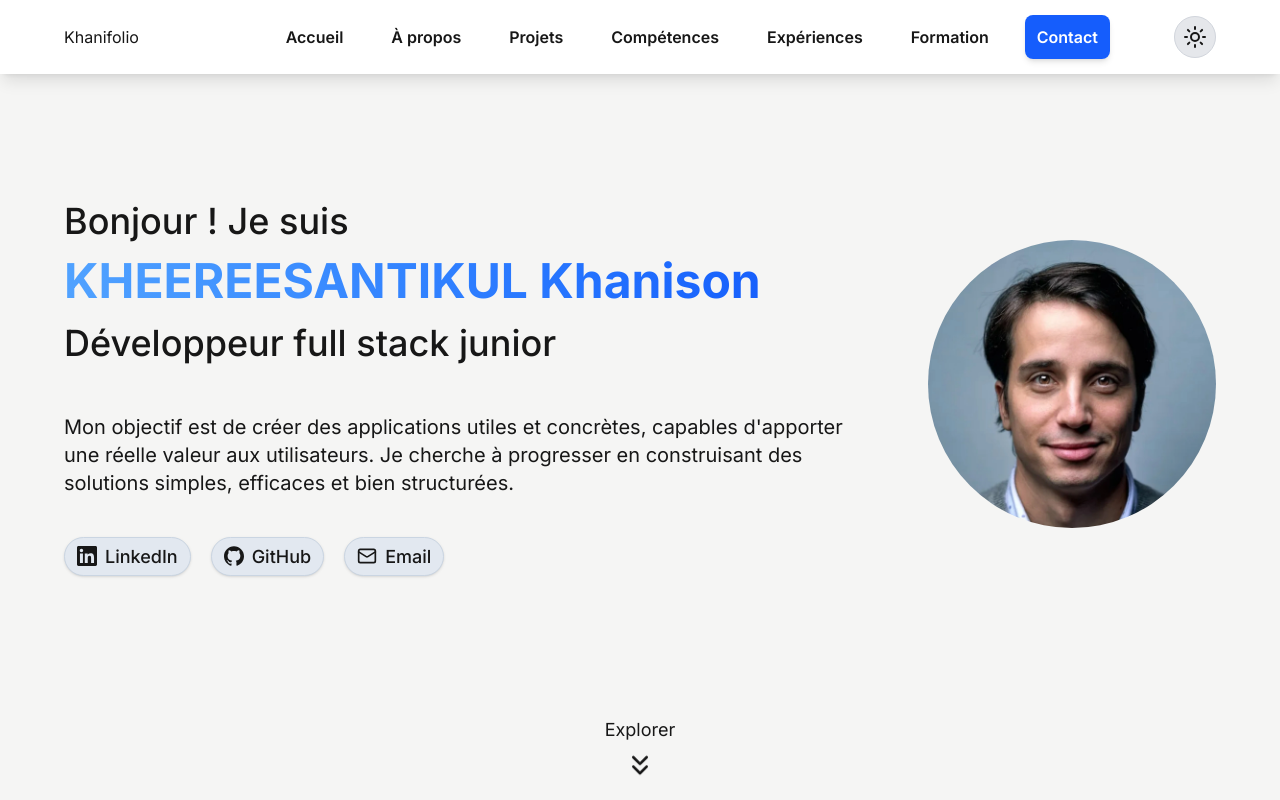
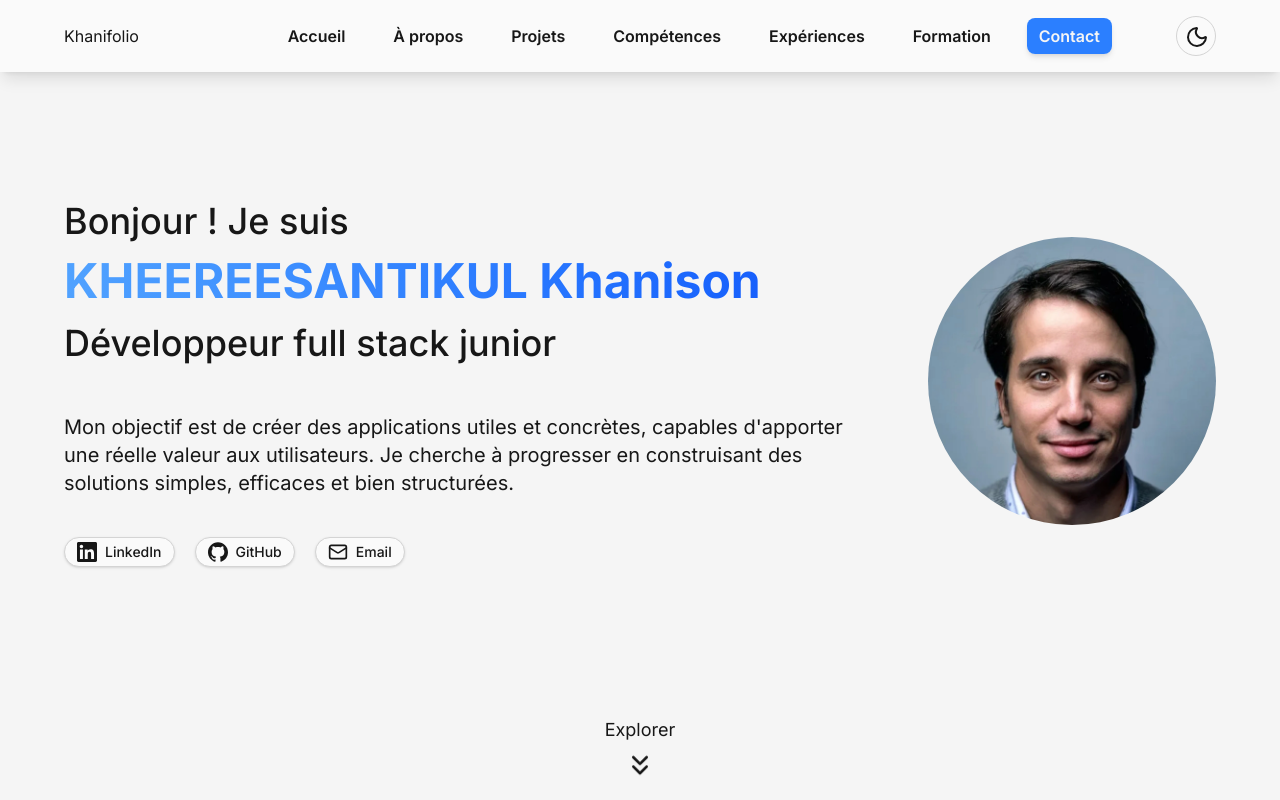
Before and after one commit to khanison-kh/portfolio, a Next.js app: page / in a window 1280 px wide. Shown: the top 800 px of the page. Built offline with nearby package versions, Linux system fonts and the light colour scheme.

Commit message:
added dark theme

```diff
--- a/app/globals.css
+++ b/app/globals.css
@@ -1,4 +1,53 @@
 @import "tailwindcss";
+
+@custom-variant dark (&:where(.dark, .dark *));
+
+@theme {
+  --color-canvas: var(--bg-canvas);
+  --color-surface: var(--bg-surface);
+  --color-subtle: var(--bg-subtle);
+  --color-border: var(--border);
+  --color-surface-inverted: var(--bg-inverted);
+  --color-fg-primary: var(--fg-primary);
+  --color-fg-secondary: var(--fg-secondary);
+  --color-fg-inverted: var(--fg-inverted);
+  --color-accent-solid: var(--accent-solid);
+  --color-accent-fg: var(--accent-fg);
+}
+
+/* LIGHT */
+:root {
+  --bg-canvas: oklch(97% 0 0);
+  --bg-surface: oklch(98.5% 0 0);
+  --bg-subtle: oklch(92.191% 0.0001 271.152 / 0.936);
+  --bg-inverted: oklch(20.8% 0.042 265.755);
+
+  --border: oklch(87% 0 0);
+
+  --fg-primary: oklch(20.5% 0 0);
+  --fg-secondary: oklch(55.6% 0 0);
+  --fg-inverted: oklch(98.5% 0 0);
+
+  --accent-solid: oklch(62.3% 0.214 259.815);
+  --accent-fg: oklch(97% 0 0);
+}
+
+/* DARK */
+.dark {
+  --bg-canvas: oklch(12.9% 0.042 264.695);
+  --bg-surface: oklch(20.8% 0.042 265.755);
+  --bg-subtle: oklch(12.773% 0.01082 259.659 / 0.726);
+  --bg-inverted: oklch(98.5% 0 0);
+
+  --border: oklch(29.3% 0.022 261.325);
+
+  --fg-primary: oklch(98.5% 0 0);
+  --fg-secondary: oklch(70.8% 0 0);
+  --fg-inverted: oklch(1.5% 0 0);
+
+  --accent-solid: oklch(62.3% 0.214 259.815);
+  --accent-fg: oklch(97% 0 0);
+}
 
 body {
   font-family: var(--font-inter), Arial, Helvetica, sans-serif;
--- a/app/layout.tsx
+++ b/app/layout.tsx
@@ -1,3 +1,4 @@
+import { cn } from "@/lib/utils";
 import type { Metadata } from "next";
 import { Inter } from "next/font/google";
 import Footer from "../components/layout/Footer";
@@ -19,11 +20,27 @@ export default function RootLayout({
 }: Readonly<{
   children: React.ReactNode;
 }>) {
+  const themeScript = `
+    document.documentElement.classList.toggle(
+      "dark",
+      localStorage.theme === "dark" ||
+      (!("theme" in localStorage) && window.matchMedia("(prefers-color-scheme: dark)").matches)
+    );
+  `;
+
   return (
-    <html lang="fr" className="scroll-smooth">
+    <html lang="fr" className="scroll-smooth" suppressHydrationWarning>
       <body
-        className={`${inter.variable} grid min-h-dvh grid-rows-[auto_1fr_auto] bg-stone-100 text-neutral-900 antialiased`}
+        className={cn(
+          inter.variable,
+          "text-fg-primary bg-canvas grid min-h-dvh grid-rows-[auto_1fr_auto] antialiased",
+        )}
       >
+        <script
+          dangerouslySetInnerHTML={{
+            __html: themeScript,
+          }}
+        />
         <Navbar />
         <main className="flex flex-col text-lg leading-relaxed">
           {children}
--- a/components/layout/Footer.tsx
+++ b/components/layout/Footer.tsx
@@ -1,6 +1,6 @@
 const Footer = () => {
   return (
-    <footer className="border-t border-neutral-300 p-4 text-center">
+    <footer className="border-border border-t p-4 text-center">
       © {new Date().getFullYear()} Khanifolio.
     </footer>
   );
--- a/components/layout/Navbar.tsx
+++ b/components/layout/Navbar.tsx
@@ -1,16 +1,16 @@
 import { sections } from "@/data/sections";
 import { cn } from "@/lib/utils";
-import { Sun } from "lucide-react";
+import ThemeSwitcher from "../ui/ThemeToggle";
 
 const Navbar = () => {
-  const baseLinkClasses =
-    "font-semibold rounded-lg p-3 transition duration-200";
-  const normalLinkClasses = " hover:bg-gray-200";
+  const baseClasses =
+    "font-semibold rounded-lg px-3 py-2 transition duration-200";
+  const normalLinkClasses = "hover:bg-subtle";
   const contactLinkClasses =
-    "bg-blue-600 p-3 text-white shadow-md hover:opacity-90";
+    "bg-accent-solid text-accent-fg shadow-md hover:bg-opacity-40";
 
   return (
-    <header className="fixed top-0 z-50 w-full bg-white shadow-lg">
+    <header className="bg-surface fixed top-0 z-50 w-full shadow-lg">
       <nav className="flex items-center justify-between px-16 py-4">
         <a href="#">Khanifolio</a>
         <div className="flex items-center gap-16">
@@ -20,7 +20,7 @@ const Navbar = () => {
                 <a
                   href={`#${s.id}`}
                   className={cn(
-                    baseLinkClasses,
+                    baseClasses,
                     s.id === "contact" ? contactLinkClasses : normalLinkClasses,
                   )}
                 >
@@ -29,9 +29,7 @@ const Navbar = () => {
               </li>
             ))}
           </ul>
-          <button className="cursor-pointer rounded-full border border-gray-300 bg-gray-200 p-2 hover:bg-gray-300">
-            <Sun />
-          </button>
+          <ThemeSwitcher />
         </div>
       </nav>
     </header>
--- a/components/sections/projects/components/ProjectCard.tsx
+++ b/components/sections/projects/components/ProjectCard.tsx
@@ -39,7 +39,7 @@ const ProjectCard = ({ project, onOpen }: ProjectCardProps) => {
       onKeyDown={handleKeyDown}
       className={cn(
         "group relative flex h-full flex-col overflow-hidden rounded-xl",
-        "border border-neutral-300 bg-white shadow-md",
+        "border-border bg-surface border shadow-md",
         "transition duration-300 hover:cursor-pointer hover:shadow-xl",
         "focus-visible:ring-2 focus-visible:ring-blue-500 focus-visible:outline-none",
         "md:flex-row",
--- a/components/sections/work-experience/WorkExperienceSection.tsx
+++ b/components/sections/work-experience/WorkExperienceSection.tsx
@@ -33,21 +33,21 @@ const TimelineItem = ({ experience }: TimelineItemProps) => {
       </div>
 
       {/* Card content */}
-      <div className="grow rounded-xl border border-neutral-200 bg-white p-5 shadow-sm">
+      <div className="border-border bg-surface grow rounded-xl border p-5 shadow-sm">
         {/* Header */}
         <div className="mb-3 flex flex-col gap-1 sm:flex-row sm:items-center sm:justify-between">
           <div>
-            <h3 className="text-lg font-semibold text-neutral-900">{role}</h3>
-            <p className="font-medium text-blue-500">{company}</p>
+            <h3 className="text-fg-primary text-lg font-semibold">{role}</h3>
+            <p className="text-accent-solid font-medium">{company}</p>
           </div>
-          <div className="mt-2 flex flex-col text-neutral-500 sm:mt-0 sm:items-end">
+          <div className="text-fg-secondary mt-2 flex flex-col sm:mt-0 sm:items-end">
             <span>{date}</span>
             <span>{location}</span>
           </div>
         </div>
 
         {/* Description */}
-        <ul className="space-y-2 text-sm leading-relaxed text-neutral-800">
+        <ul className="text-fg-primary space-y-2 text-sm leading-relaxed">
           {description.map((item, index) => (
             <li key={index}>{item}</li>
           ))}
--- a/components/ui/LinkButton.tsx
+++ b/components/ui/LinkButton.tsx
@@ -18,9 +18,13 @@ const LinkButton = ({
   className,
 }: LinkButtonProps) => {
   const baseClasses = cn(
-    "inline-flex items-center gap-2 rounded-full border border-slate-300 bg-slate-200 px-3 py-1 shadow-sm transition duration-200",
-    "hover:bg-slate-300 focus-visible:outline-none focus-visible:ring-2 focus-visible:ring-blue-500",
-    variant === "small" ? "text-xs" : "font-medium",
+    "inline-flex items-center gap-2 rounded-full px-3 py-1",
+    "border bg-surface text-fg-primary border-border",
+    "shadow-sm transition-colors duration-150",
+    "hover:bg-subtle",
+    "focus-visible:outline-none focus-visible:ring-2 focus-visible:ring-[var(--linkbtn-ring)] focus-visible:ring-offset-2",
+    "ring-offset-[var(--color-bg)]",
+    variant === "small" ? "text-xs" : "text-sm font-medium",
     className,
   );
 
--- a/components/ui/TechBadge.tsx
+++ b/components/ui/TechBadge.tsx
@@ -3,7 +3,7 @@ type TechBadgeProps = {
 };
 
 export const TechBadge = ({ name }: TechBadgeProps) => (
-  <span className="inline-flex items-center rounded-full bg-gray-900 px-2 py-1 text-xs font-semibold text-gray-100 shadow-xl">
+  <span className="bg-surface-inverted text-fg-inverted inline-flex items-center rounded-full px-2 py-1 text-xs font-semibold shadow-xl">
     {name}
   </span>
 );
--- /dev/null
+++ b/components/ui/ThemeToggle.tsx
@@ -0,0 +1,54 @@
+"use client";
+
+import { Moon, Sun } from "lucide-react";
+import { useEffect, useState } from "react";
+
+export default function ThemeToggle() {
+  // 1. Use 'mounted' state to prevent Hydration Mismatch errors
+  const [mounted, setMounted] = useState(false);
+  const [isDark, setIsDark] = useState(false);
+
+  // 2. Sync React state with the DOM only once after the client loads
+  useEffect(() => {
+    // We trust the blocking script in layout.tsx has already set the class
+    const isDarkMode = document.documentElement.classList.contains("dark");
+    setIsDark(isDarkMode);
+    setMounted(true);
+  }, []);
+
+  // 3. Render a placeholder skeleton on the server to avoid layout shift
+  if (!mounted) {
+    return (
+      <div
+        className="border-border bg-surface size-10 animate-pulse rounded-full border p-2"
+        aria-hidden="true"
+      />
+    );
+  }
+
+  const toggleTheme = () => {
+    // 4. Update State and DOM immediately (Event-Driven vs Effect-Driven)
+    const nextIsDark = !isDark;
+    setIsDark(nextIsDark);
+
+    const root = document.documentElement;
+    if (nextIsDark) {
+      root.classList.add("dark");
+      localStorage.setItem("theme", "dark");
+    } else {
+      root.classList.remove("dark");
+      localStorage.setItem("theme", "light");
+    }
+  };
+
+  return (
+    <button
+      type="button"
+      onClick={toggleTheme}
+      aria-label="Toggle Theme"
+      className="border-border bg-surface hover:bg-subtle size-10 cursor-pointer rounded-full border p-2 transition-colors"
+    >
+      {isDark ? <Sun /> : <Moon />}
+    </button>
+  );
+}
```
